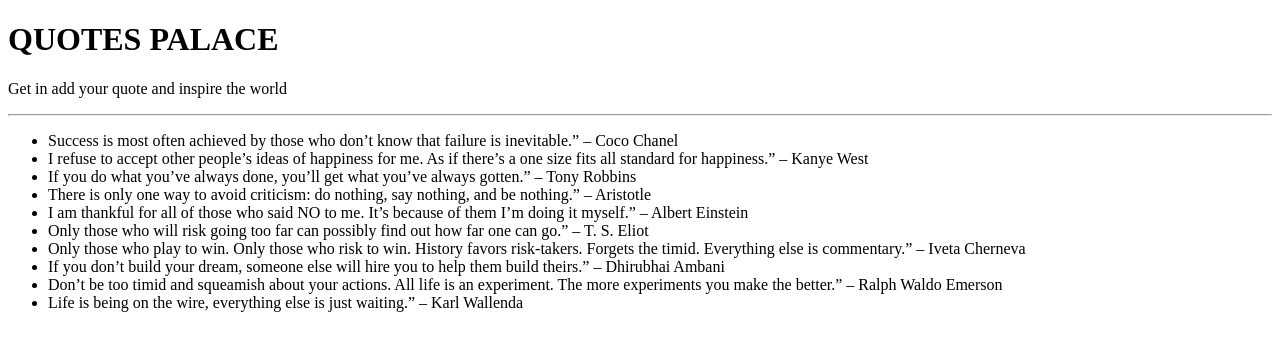
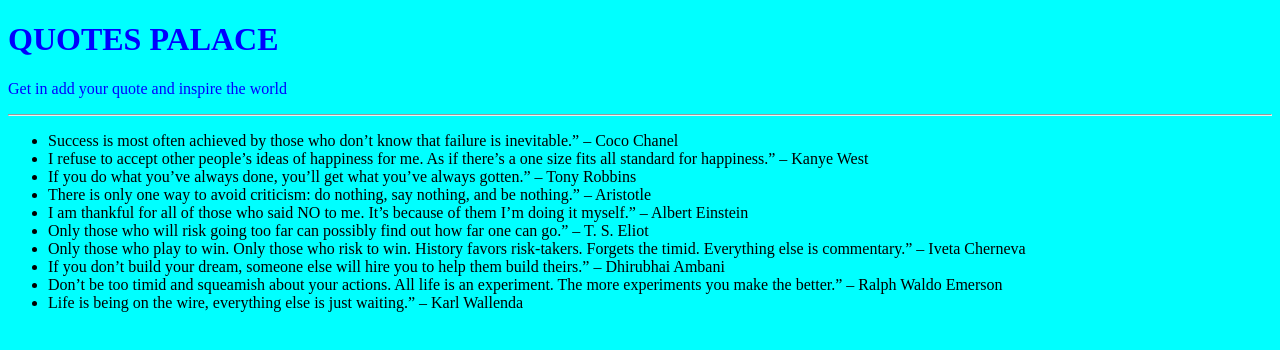
Before and after one commit to nancy88199488/Quotes, an Angular app: page / in a window 1280 px wide. Shown: the top 350 px of the page. Built offline with nearby package versions, Linux system fonts and the light colour scheme.

Commit message:
initiate first styles

```diff
--- a/src/styles.css
+++ b/src/styles.css
@@ -1 +1,7 @@
 /* You can add global styles to this file, and also import other style files */
+body{
+    background-color: aqua;
+}
+h1, p {
+    color: blue;
+}
```
